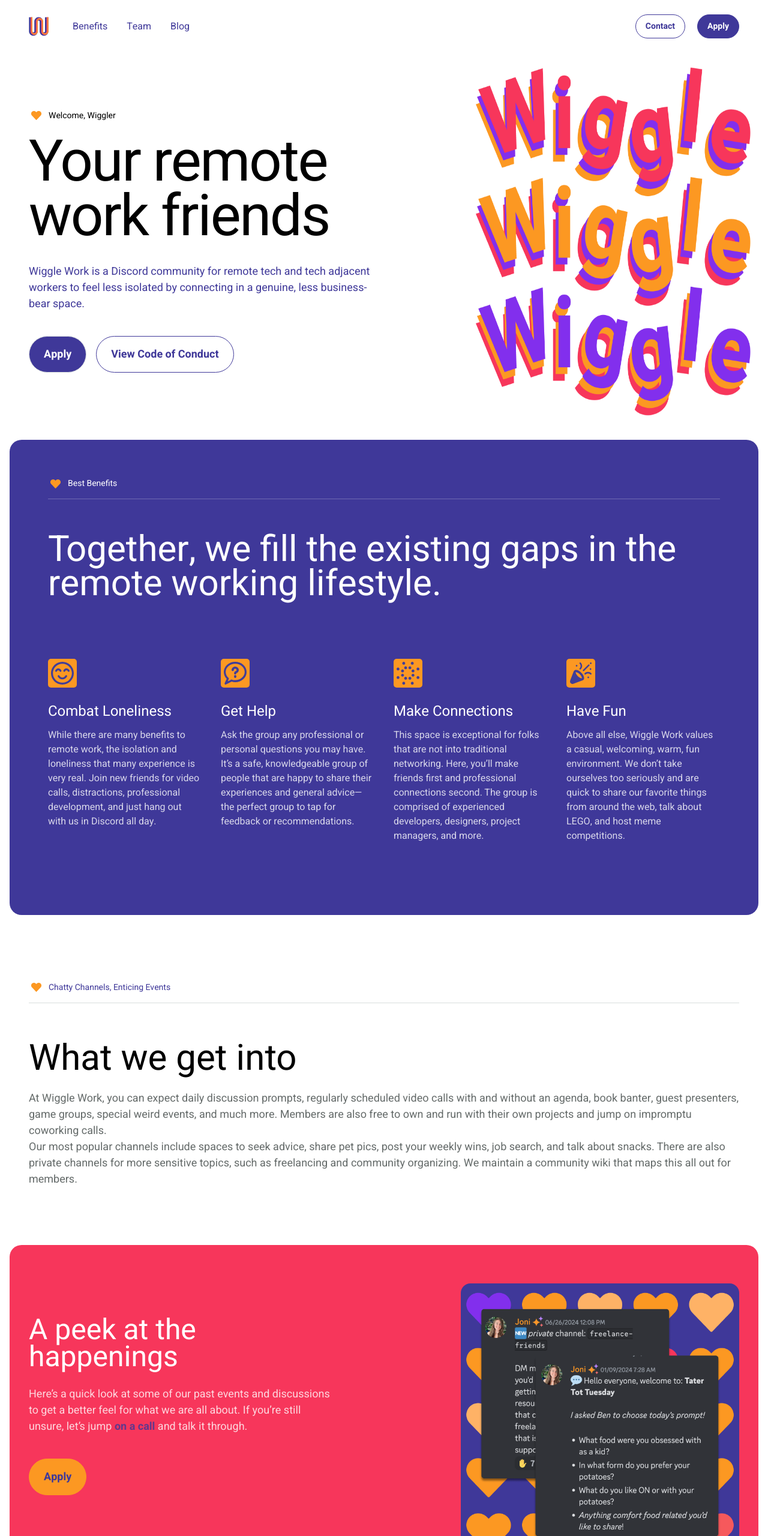
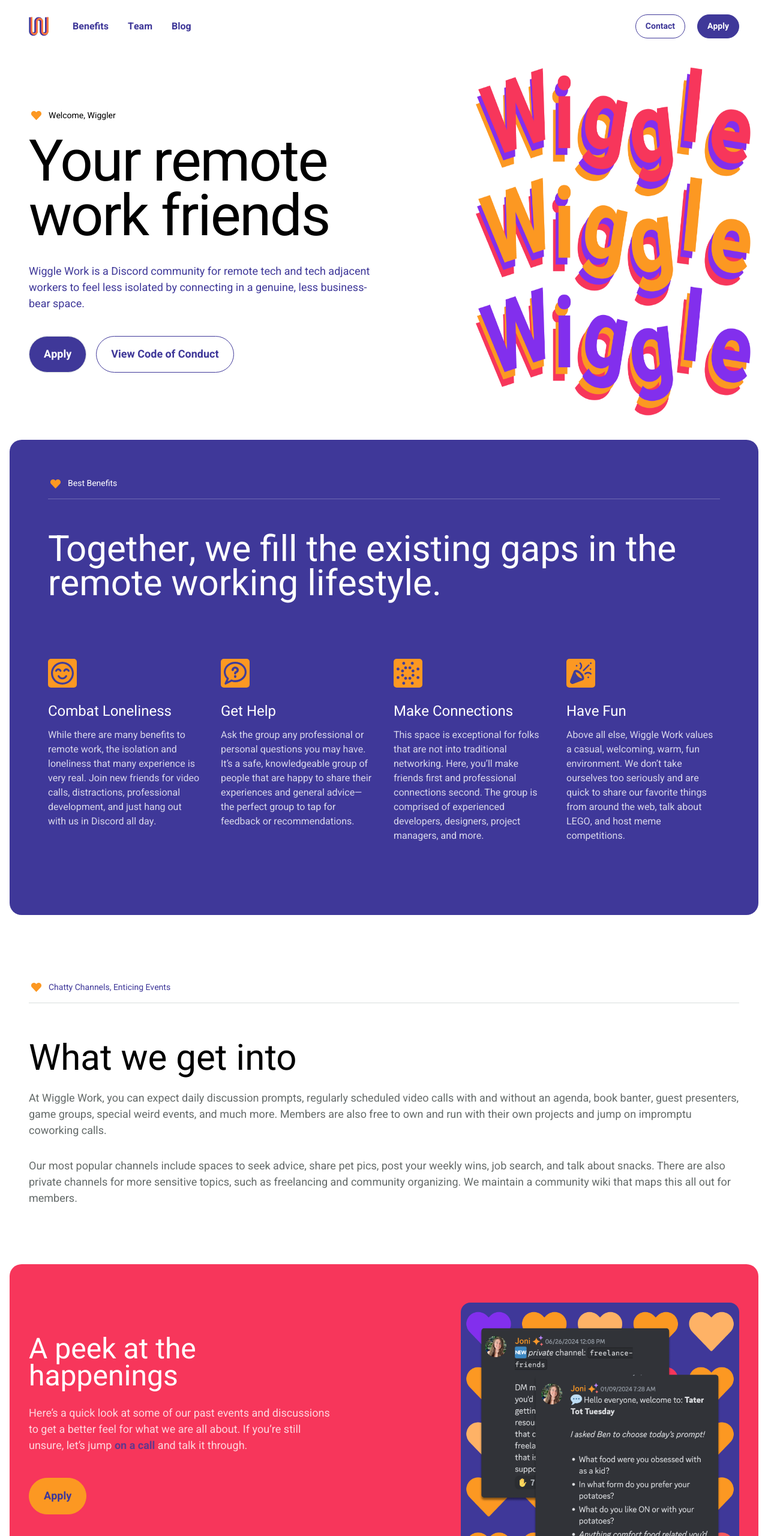
Before and after one commit to yupgup/wiggle.work, an Eleventy site: page content/index.njk in a window 1280 px wide. Shown: the top 2560 px of the page at 60% size. Built offline with nearby package versions, Linux system fonts and the light colour scheme; Eleventy itself is replaced by a stand-in of ours; files that its build step writes are made by us from their sources; files whose address does not match are found by name.

Commit message:
minor css

```diff
--- a/_includes/navigation.njk
+++ b/_includes/navigation.njk
@@ -8,13 +8,13 @@
           </a>
           <ul class="hidden md:flex ml-10">
             <li class="mr-8">
-              <a class="inline-block text-teal-900 font-medium hover:text-red-900" href="/#Benefits">Benefits</a>
+              <a class="inline-block text-teal-900 font-bold hover:text-red-900" href="/#Benefits">Benefits</a>
             </li>
             <li class="mr-8">
-              <a class="inline-block text-teal-900 font-medium hover:text-red-900" href="/#Team">Team</a>
+              <a class="inline-block text-teal-900 font-bold hover:text-red-900" href="/#Team">Team</a>
             </li>
             <li>
-              <a class="inline-block text-teal-900 font-medium hover:text-red-900" href="/blog">Blog</a>
+              <a class="inline-block text-teal-900 font-bold hover:text-red-900" href="/blog">Blog</a>
             </li>
           </ul>
         </div>
--- a/content/index.njk
+++ b/content/index.njk
@@ -190,8 +190,8 @@
     <div class="border-t pt-16">
       <div>
         <h1 class="font-heading text-4xl sm:text-5xl md:text-6xl mb-6">What we get into</h1>
-        <p class="text-lg text-gray-700">At Wiggle Work, you can expect daily discussion prompts, regularly scheduled video calls with and without an agenda, book banter, guest presenters, game groups, special weird events, and much more. Members are also free to own and run with their own projects and jump on impromptu coworking calls.</p>
-        <p class="text-lg text-gray-700 mb-10">Our most popular channels include spaces to seek advice, share pet pics, post your weekly wins, job search, and talk about snacks. There are also private channels for more sensitive topics, such as freelancing and community organizing. We maintain a community wiki that maps this all out for members.</p>
+        <p class="text-lg text-gray-700 mb-8">At Wiggle Work, you can expect daily discussion prompts, regularly scheduled video calls with and without an agenda, book banter, guest presenters, game groups, special weird events, and much more. Members are also free to own and run with their own projects and jump on impromptu coworking calls.</p>
+        <p class="text-lg text-gray-700">Our most popular channels include spaces to seek advice, share pet pics, post your weekly wins, job search, and talk about snacks. There are also private channels for more sensitive topics, such as freelancing and community organizing. We maintain a community wiki that maps this all out for members.</p>
       </div>
     </div>
   </div>
@@ -263,7 +263,7 @@
         </div>
         <div class="w-full sm:w-1/3 px-4 sm:text-right">
           <a href="/blog" class="inline-flex py-4 px-6 items-center justify-center text-lg font-medium hover:text-white border border-teal-900 hover:bg-teal-900 rounded-full transition duration-300 text-teal-900">
-            <span class="mr-2" font-bold>See all</span>
+            <span class="mr-2 font-bold">See all</span>
             <svg width="20" height="20" viewbox="0 0 20 20" fill="none" xmlns="http://www.w3.org/2000/svg">
               <path d="M4.75 10H15.25" stroke="currentColor" stroke-width="1.5" stroke-linecap="round" stroke-linejoin="round"></path>
               <path d="M10 4.75L15.25 10L10 15.25" stroke="currentColor" stroke-width="1.5" stroke-linecap="round" stroke-linejoin="round"></path>
```
Also changed, not shown: public/css/output.css.
